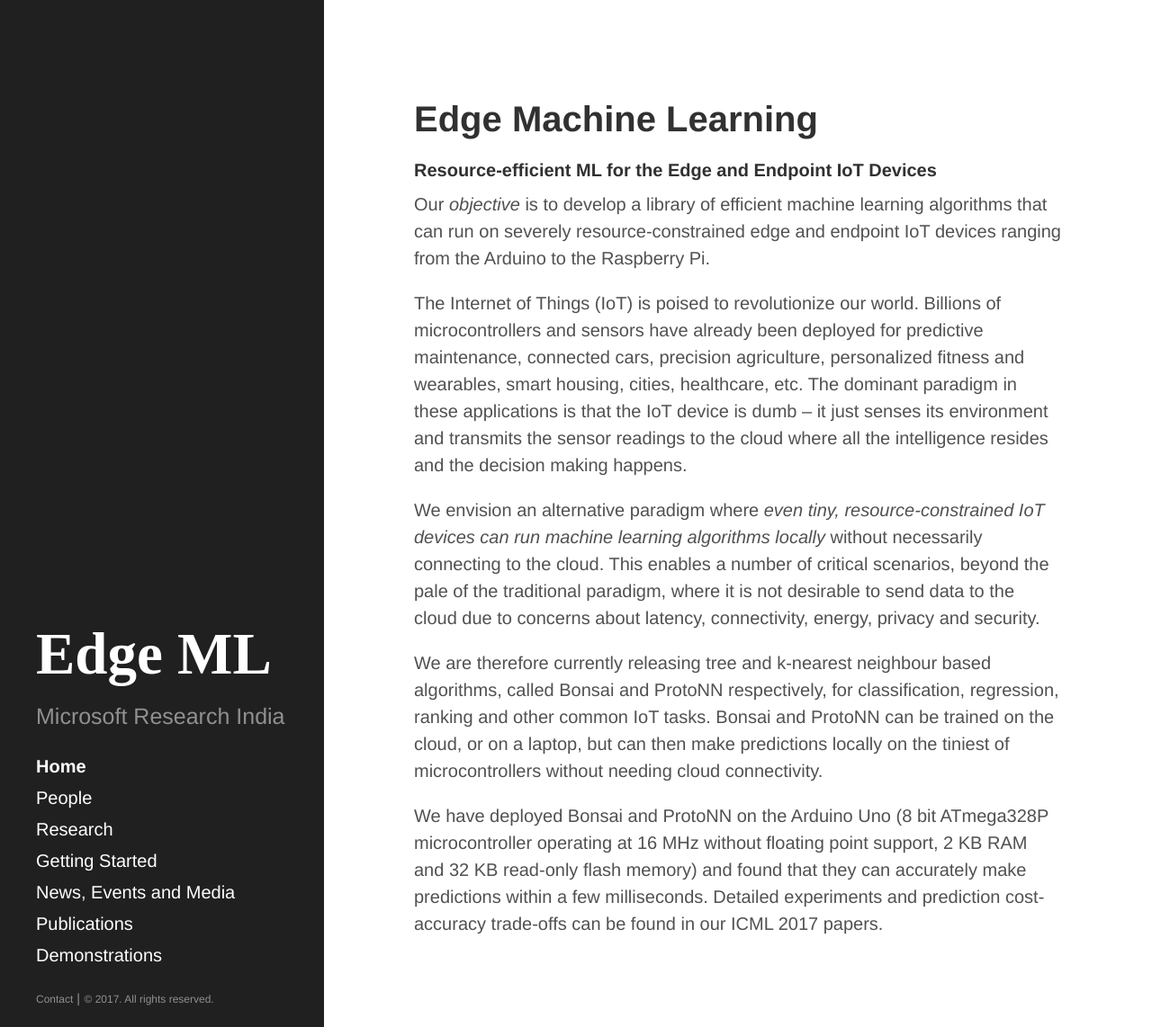
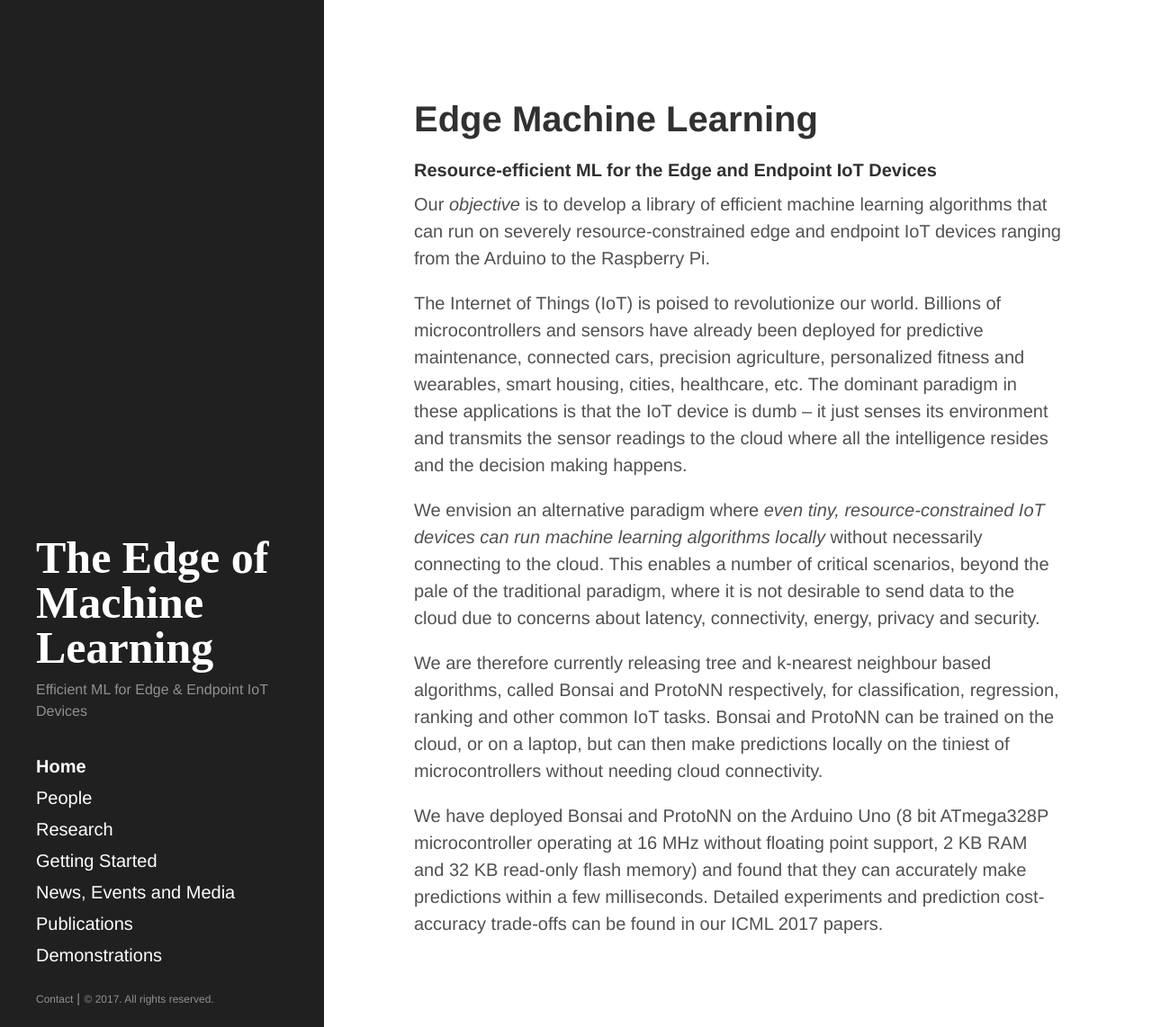
Before and after one commit to ShishirPatil/EdgeML, a Jekyll site: the page built from index.html, in a window 1280 px wide and 1142 px high. Shown: the whole window at 90% size. Built offline with Jekyll 4.4.1, drawn with Linux system fonts in a browser that asks for light colours; the list of posts is cut into pages by our own code.

Commit message:
Changing sidebar title and tagline

```diff
--- a/_config.yml
+++ b/_config.yml
@@ -6,9 +6,9 @@ highlighter:      rouge
 permalink:        pretty
 
 # Setup
-title:            'Edge ML'
-tagline:          'Edge  Machine Learning.'
-description:       Microsoft Research India
+title:            'The Edge of Machine Learning'
+tagline:          'The Edge of Machine Learning.'
+description:      'Efficient ML for Edge & Endpoint IoT Devices'
 url:              'http://harsha-simhadri.org/'
 baseurl:          /EdgeML
 
--- a/public/css/custom.css
+++ b/public/css/custom.css
@@ -57,9 +57,20 @@
 .sidebar-nav-submenu a {
 	color:inherit;
 	font-style: inherit;
+	font-size:0.9em;
 }
 
 .affiliation {
 	font-size:0.8em;
 	color: #6f685f;
 }
+
+.sidebar-about h1 {
+	font-size: 2.5em;
+	line-height: 1em;
+}
+
+.sidebar-about .lead {
+	font-size:0.8em;
+	margin-bottom: 2em;
+}
```
